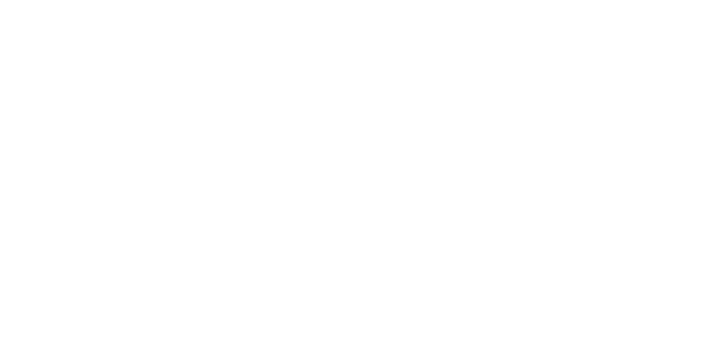
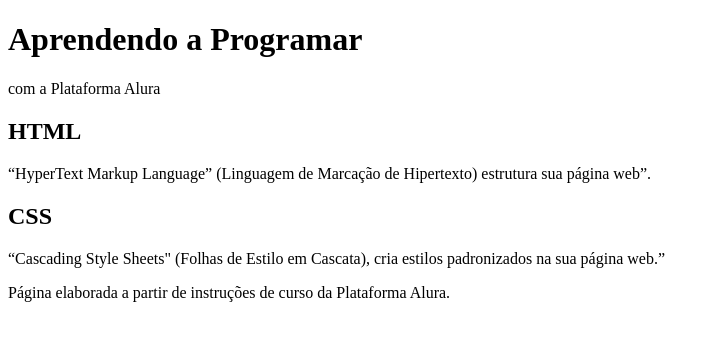
Before and after one commit to Prof-FernandaCaon/Primeiro-projeto, a plain HTML site: page index.html in a window 1280 px wide. Shown: the whole page, without its empty margins (0-720 px from the left). Drawn offline with Linux system fonts and the light colour scheme.

Commit message:
Add files via upload

```diff
--- a/index.html
+++ b/index.html
@@ -5,7 +5,23 @@
     <meta name="viewport" content="width=device-width, initial-scale=1.0">
     <title>Aprendendo a Programar</title>
 </head>
+
 <body>
+    <header>
+        <h1> Aprendendo a Programar</h1>
+      <p> com a Plataforma Alura</p>
+  </header>
+
+  <section>
+      <h2> HTML</h2>
+      <P> “HyperText Markup Language” (Linguagem de Marcação de Hipertexto) estrutura sua página web”.</P>
+
+      <h2> CSS</h2>
+      <p> “Cascading Style Sheets" (Folhas de Estilo em Cascata), cria estilos padronizados na sua página web.”</p>
+
+  </section>
+
+  <footer> Página elaborada a partir de instruções de curso da Plataforma Alura.</footer>
 
 </body>
 </html>
```
